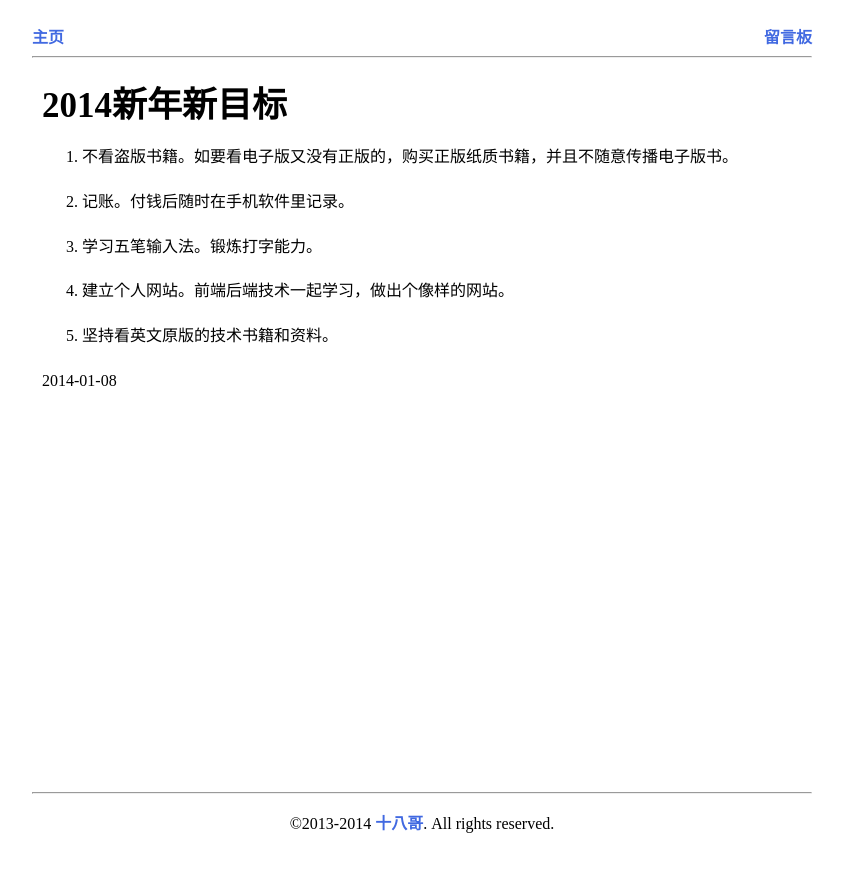
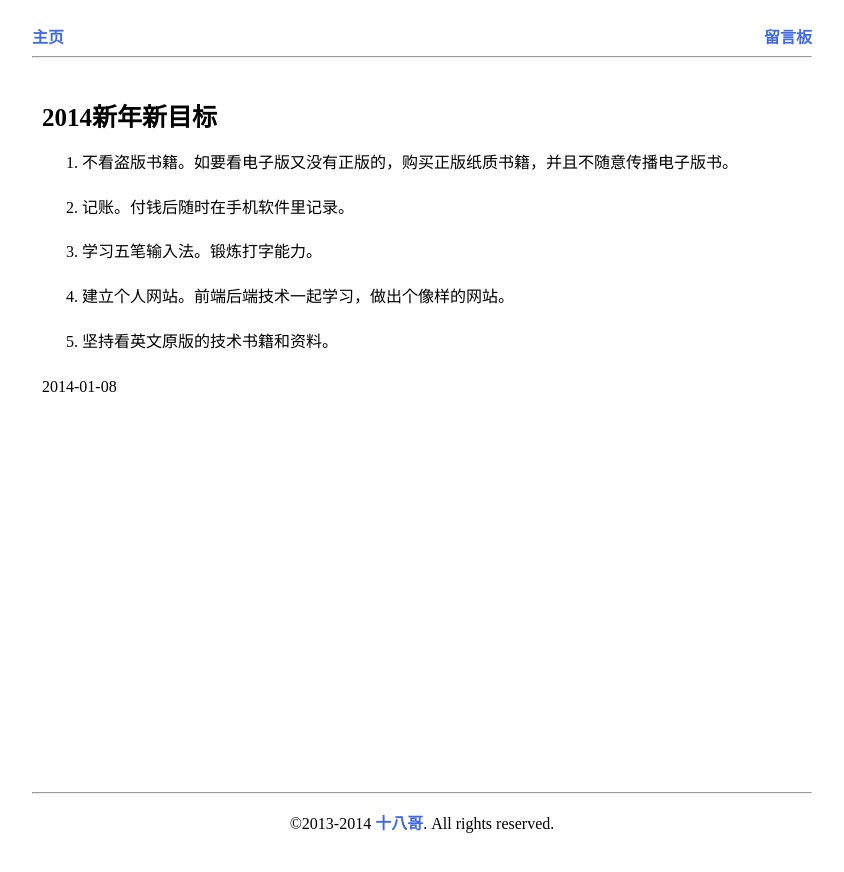
Before and after one commit to cforth/blog, a Jekyll site: the page built from _posts/2014-01-08-new-year-target.md, in a window 1280 px wide. Shown: the top 872 px of the page, without its empty margins (218-1062 px from the left). Built offline with Jekyll 4.4.1, drawn with Linux system fonts in a browser that asks for light colours; Markdown is read by kramdown in place of the engine named in the settings; comment, search, counter and statistics services are not loaded.

Commit message:
测试修复标题大小

```diff
--- a/css/mystyle.css
+++ b/css/mystyle.css
@@ -68,18 +68,18 @@ h1 {
   font-size:35px;
 }
 
+div#text > h1 {
+  margin-top:0;
+}
+
 h2 {
   margin-bottom:0;
-  font-size:35px;
-}
-
-div#text > h2 {
-  margin-top:0;
+  font-size:25px;
 }
 
 h3 {
   margin-bottom:0;
-  font-size:25px;
+  font-size:15px;
 }
 
 ul {
```
